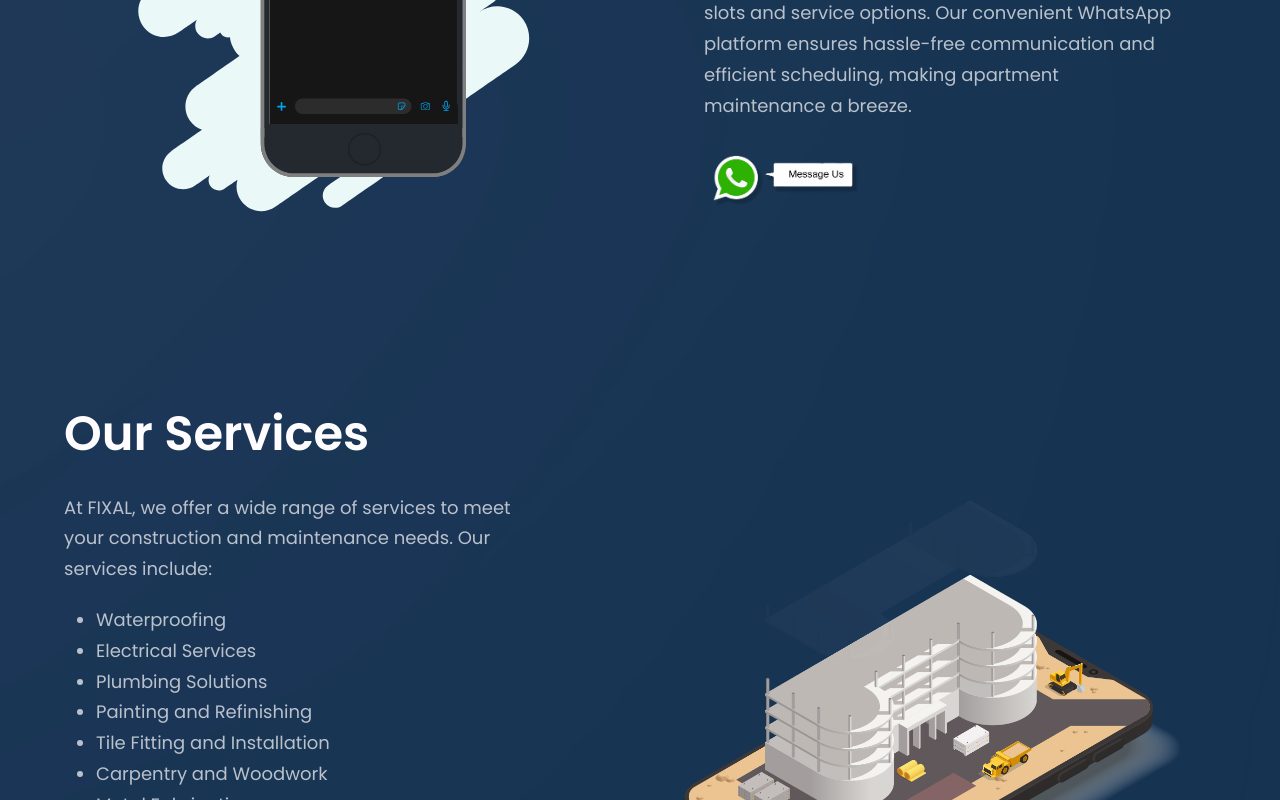
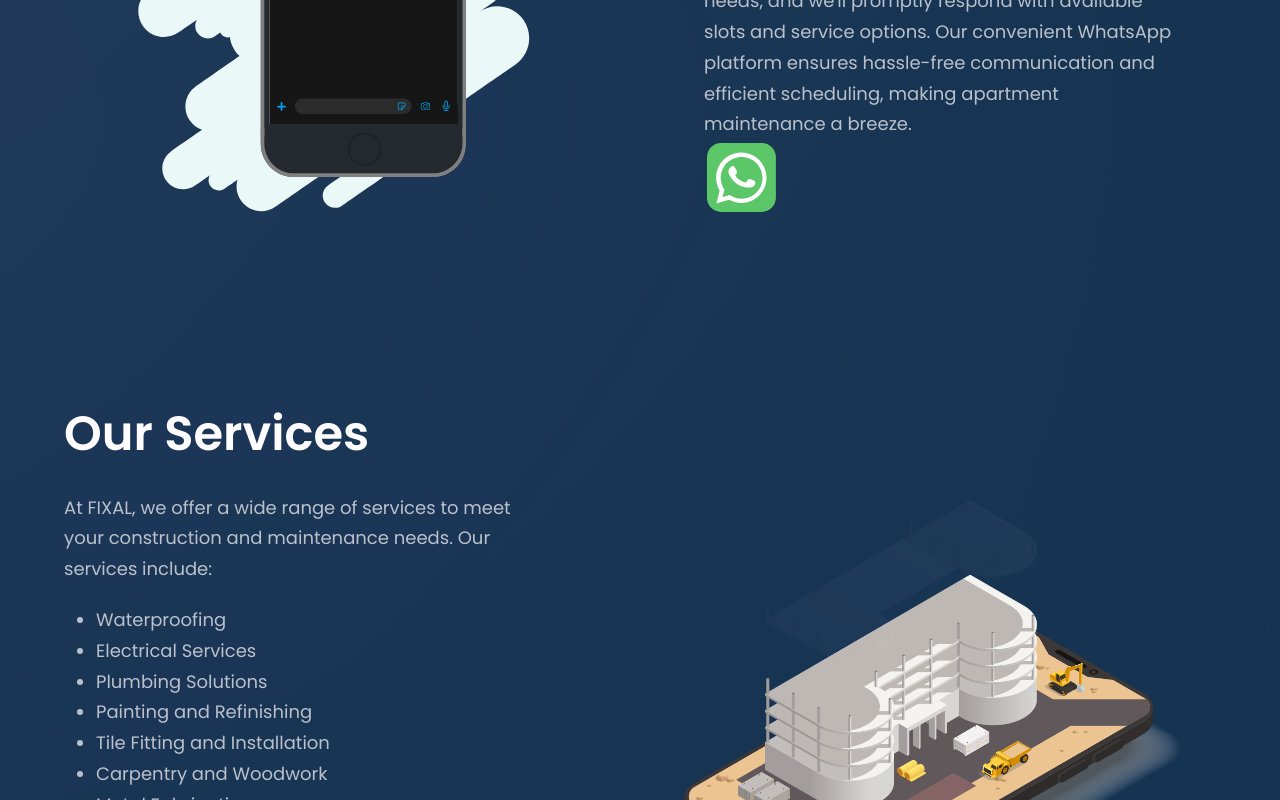
Before and after one commit to tanujdevops/fixaltest, a React (Vite) app: page / in a window 1280 px wide. Shown: the part 2060-2860 px from the top of the page. Built offline with nearby package versions, Linux system fonts and the light colour scheme.

Commit message:
Updated HowWeWork Animation

```diff
--- a/src/components/HowWeWork.jsx
+++ b/src/components/HowWeWork.jsx
@@ -1,7 +1,7 @@
-import whatsapp from "../assets/whatsapp.png";
 import styles, { layout } from "../style";
 import Lottie from 'lottie-react';
 import animation from '../assets/animation_how.json';
+import animation_whatsapp from '../assets/animation_whatsapp.json';
 
 const HowWeWork = () => (
   <section className={layout.sectionReverse}>
@@ -25,10 +25,7 @@ const HowWeWork = () => (
       making apartment maintenance a breeze.
       </p>
 
-      <div className="flex flex-row flex-wrap">
-        <img src={whatsapp} alt="GIF" className="w-[168.86px] h-[112.05px] object-contain cursor-pointer" />
-
-      </div>
+        <Lottie animationData={animation_whatsapp} className="w-[75px] h-[75px] relative z-[5]" />
     </div>
   </section>
 );
```
Also changed, not shown: src/assets/animation_whatsapp.json (added, +1 -0 lines).
